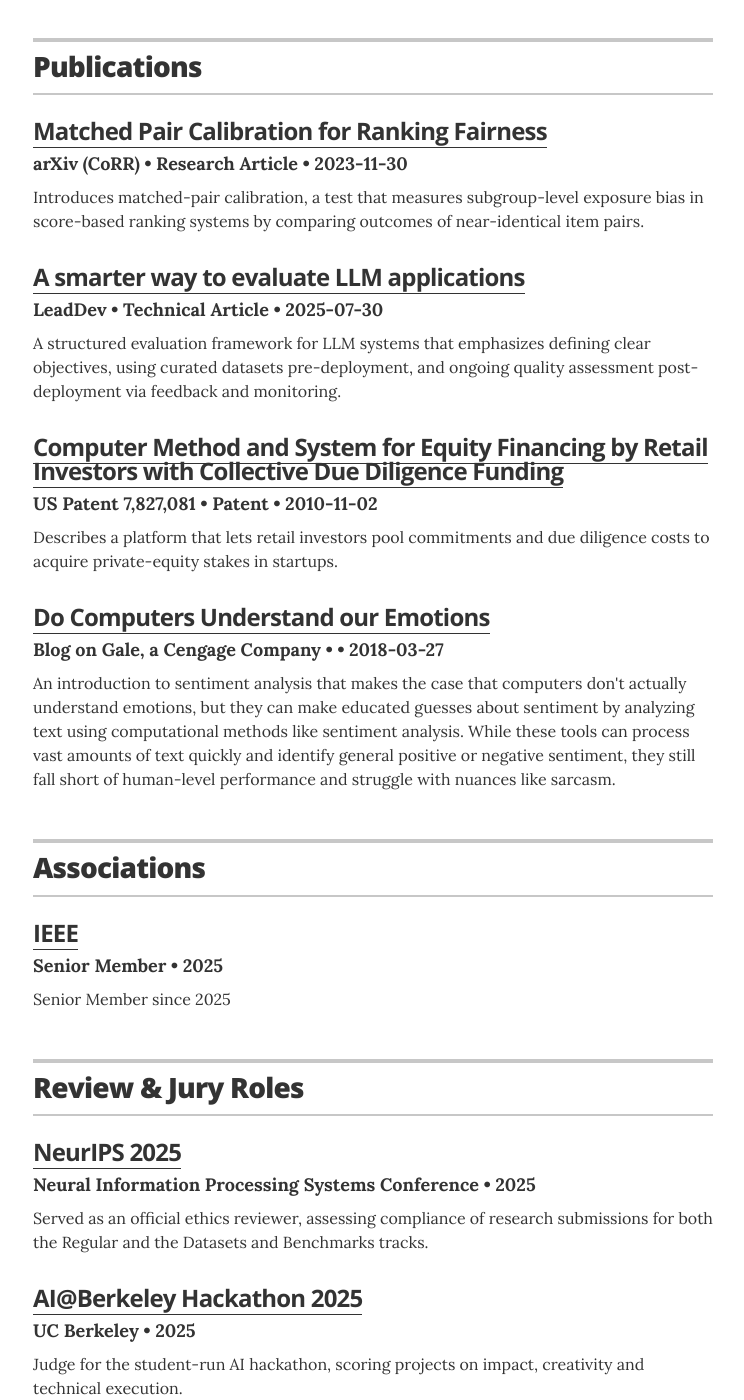
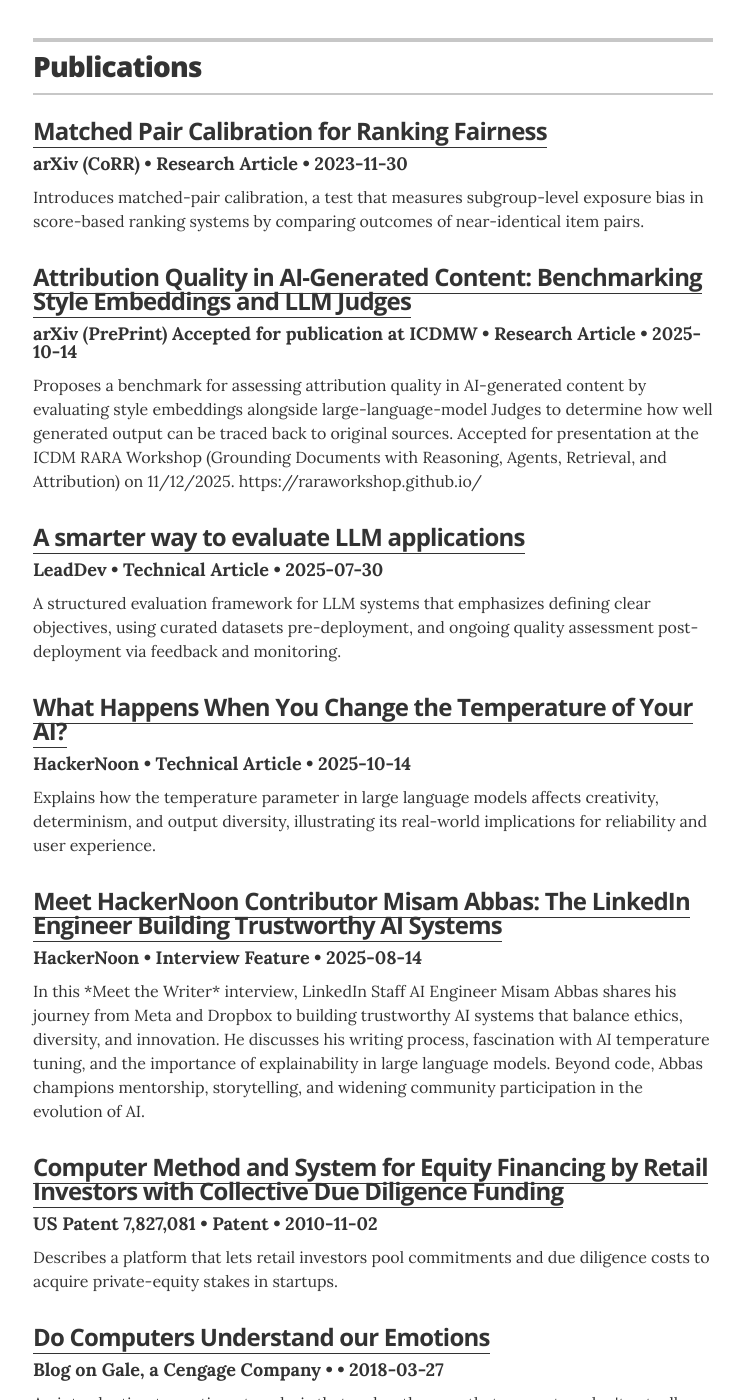
Before and after one commit to misamabbas/misamabbas.github.io, a Jekyll site: the page built from index.html, in a window 1280 px wide and 1400 px high, scrolled down 2834 px. Shown: the whole window, without its empty margins (267-1011 px from the left). Built offline with Jekyll 4.4.1, drawn with Linux system fonts in a browser that asks for light colours; some of the changed text lies outside the part shown.

Commit message:
ieee judging and conference publications

```diff
--- a/_data/judging.yml
+++ b/_data/judging.yml
@@ -6,6 +6,13 @@
   summary: >-
     Served as an official ethics reviewer, assessing compliance of research
     submissions for both the Regular and the Datasets and Benchmarks tracks.
+
+- event: Computer.org Publication 2025
+  organization: IEEE Computer.org Journal
+  date: 2025
+  link: https://computer.org
+  summary: >-
+    Served as a reviewer for a paper in Responsible AI
 
 - event: AI@Berkeley Hackathon 2025
   organization: UC Berkeley
@@ -29,3 +36,11 @@
   summary: >-
     Judge for the Globee Artificial Intelligence Awards, reviewing cutting‑edge
     AI products and solutions.
+
+- event: Webby Awards (Category - AI General and Features)
+  organization: IADAS (International Academy for Digital Arts and Sciences)
+  date: 2025
+  link: https://globeeawards.com/artificial-intelligence/
+  summary: >-
+    Judge for the Globee Artificial Intelligence Awards, reviewing cutting‑edge
+    AI products and solutions.
--- a/_data/publications.yml
+++ b/_data/publications.yml
@@ -9,6 +9,18 @@
     exposure bias in score-based ranking systems by comparing outcomes of
     near-identical item pairs.
 
+- title: "Attribution Quality in AI-Generated Content: Benchmarking Style Embeddings and LLM Judges"
+  publication: "arXiv (PrePrint) Accepted for publication at ICDMW "
+  type: "Research Article"
+  date: 2025-10-14
+  link: https://arxiv.org/abs/2510.13898
+  summary: >-
+    Proposes a benchmark for assessing attribution quality in AI-generated content by evaluating style embeddings
+    alongside large-language-model Judges to determine how well generated output can be traced back to original sources.
+    Accepted for presentation at the ICDM RARA Workshop (Grounding Documents with Reasoning, Agents, Retrieval, and Attribution)
+    on 11/12/2025. https://raraworkshop.github.io/
+
+
 - title: "A smarter way to evaluate LLM applications"
   publication: "LeadDev"
   type: "Technical Article"
@@ -18,6 +30,30 @@
     A structured evaluation framework for LLM systems that emphasizes defining clear objectives,
     using curated datasets pre-deployment, and ongoing quality assessment post-deployment
     via feedback and monitoring.
+
+- title: "What Happens When You Change the Temperature of Your AI?"
+  publication: "HackerNoon"
+  type: "Technical Article"
+  date: 2025-10-14
+  link: https://hackernoon.com/what-happens-when-you-change-the-temperature-of-your-ai
+  summary: >-
+    Explains how the temperature parameter in large language models affects creativity,
+    determinism, and output diversity, illustrating its real-world implications
+    for reliability and user experience.
+
+- title: "Meet HackerNoon Contributor Misam Abbas: The LinkedIn Engineer Building Trustworthy AI Systems"
+  publication: "HackerNoon"
+  type: "Interview Feature"
+  date: 2025-08-14
+  link: https://hackernoon.com/meet-hackernoon-contributor-misam-abbas-the-linkedin-engineer-building-trustworthy-ai-systems
+  summary: >-
+    In this *Meet the Writer* interview, LinkedIn Staff AI Engineer Misam Abbas shares his
+    journey from Meta and Dropbox to building trustworthy AI systems that balance ethics,
+    diversity, and innovation. He discusses his writing process, fascination with AI
+    temperature tuning, and the importance of explainability in large language models.
+    Beyond code, Abbas champions mentorship, storytelling, and widening community
+    participation in the evolution of AI.
+
 
 - title: "Computer Method and System for Equity Financing by Retail Investors with Collective Due Diligence Funding"
   publication: "US Patent 7,827,081"
```
Also changed, not shown: _data/conferences.yml (line endings or trailing spaces).
